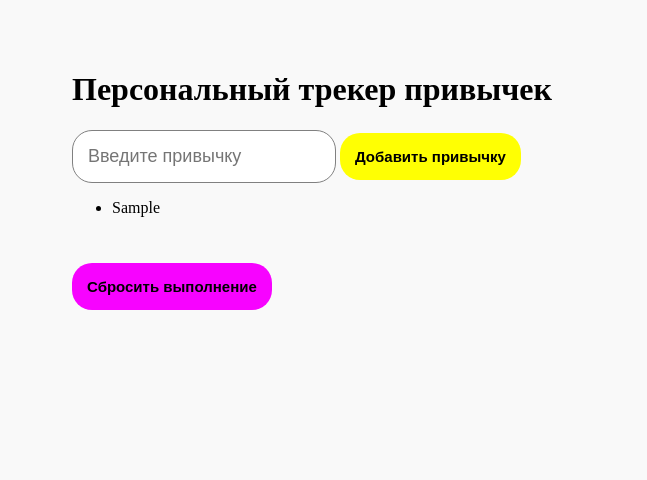
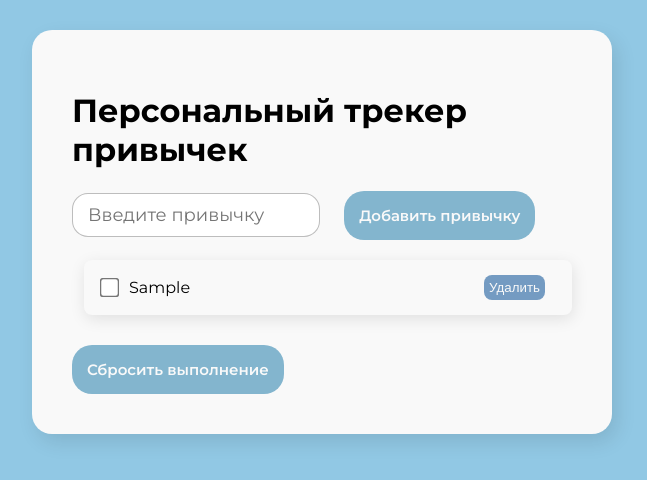
Before and after one commit to Aida-Sagan/javascript_lessons, a plain HTML site: page web-storage/main.html in a window 1280 px wide. Both pictures are taken after typing "Sample" into the empty fields and a click on the button "Добавить привычку". Shown: the whole page, without its empty margins (318-965 px from the left). Drawn offline with Linux system fonts and the light colour scheme.

Commit message:
upgraded web-storage

```diff
--- a/web-storage/main.html
+++ b/web-storage/main.html
@@ -5,22 +5,22 @@
     <meta name="viewport" content="width=device-width, initial-scale=1.0">
     <title>Трекер привычек</title>
     <link rel="stylesheet" href="style.css">
+    <link rel="preconnect" href="https://fonts.googleapis.com">
+<link rel="preconnect" href="https://fonts.gstatic.com" crossorigin>
+<link href="https://fonts.googleapis.com/css2?family=Montserrat:ital,wght@0,100..900;1,100..900&family=Open+Sans:wght@300..800&family=Poppins:ital,wght@0,100;0,200;0,300;0,400;0,500;0,600;0,700;0,800;0,900;1,100;1,200;1,300;1,400;1,500;1,600;1,700;1,800;1,900&display=swap" rel="stylesheet">
 </head>
 <body>
     <!-- <input type="text" id="nameInput" placeholder="Ввести имя">
     <button id="saveBtn">Сохранить имя</button>
 
     <p id="greeting"></p> -->
-
-    <h1>Персональный трекер привычек</h1>
-    <input type="text" id="habitInput" placeholder="Введите привычку">
-    <button id="addHabitBtn">Добавить привычку</button>
-
-    <ul id="habitList">
-
-    </ul>
-
-    <button id="resetBtn">Сбросить выполнение</button>
+    <div class="habitTracker">
+        <h1>Персональный трекер привычек</h1>
+        <input type="text" id="habitInput" placeholder="Введите привычку">
+        <button id="addHabitBtn">Добавить привычку</button>
+        <div id="habitList"></div>
+        <button id="resetBtn">Сбросить выполнение</button>
+    </div>
 
     <script src="main.js"></script>
 </body>
--- a/web-storage/main.js
+++ b/web-storage/main.js
@@ -44,7 +44,7 @@ const addHabitBtn = document.getElementById('addHabitBtn');
 const habitList = document.getElementById('habitList');
 const resetBtn = document.getElementById('resetBtn');
 
-let habits = JSON.parse(localStorage.getItem('habits')) || [];
+const habits = JSON.parse(localStorage.getItem('habits') || '[]');
 
 //функция по сохранению привычки
 
@@ -55,15 +55,36 @@ function saveHabit() {
 function renderHabits() {
     habitList.innerHTML = '';
 
-    habits.forEach((habit, index) => {
-        const li = document.createElement('li');
-        li.textContent = habit.name;
-        if (habit.completedToday) {
-            li.classList.add('completed');
-            li.textContent += '(выполнено)';
+    habits.forEach((habit) => {
+        const div = document.createElement('div');
+        const checkbox = document.createElement('input');
+        checkbox.type = 'checkbox';
+        checkbox.checked = habit.isCompleted || false;
+
+        const label = document.createElement('label');
+        label.textContent = habit.name;
+        label.prepend(checkbox);
+
+        const btn = document.createElement('button');
+        btn.textContent = 'Удалить';
+        btn.classList.add('delete-btn');
+        btn.onclick = () => deleteHabit(habit);
+
+        checkbox.addEventListener('change', () => {
+            habit.isCompleted = checkbox.checked;
+            saveHabit();
+            renderHabits()
+        })
+
+        if (habit.isCompleted) {
+            div.classList.add('completed');
         }
 
-        habitList.appendChild(li);
+        div.appendChild(checkbox);
+        div.appendChild(label);
+        div.appendChild(btn);
+        habitList.appendChild(div);
+
     })
 }
 
@@ -72,7 +93,7 @@ addHabitBtn.addEventListener('click', () => {
     if (habitName) {
         habits.push({
             name: habitName,
-            completedToday: false
+            isCompleted: false
         })
         saveHabit();
         renderHabits();
@@ -81,9 +102,18 @@ addHabitBtn.addEventListener('click', () => {
 })
 
 resetBtn.addEventListener('click', () => {
-    habits.forEach(h => h.completedToday = false);
+    habits.forEach(h => h.isCompleted = false);
     saveHabit();
     renderHabits();
 })
 
+function deleteHabit(h) {
+    const index = habits.indexOf(h);
+    if (index !== -1) {
+        habits.splice(index, 1);
+        saveHabit();
+        renderHabits();
+    }
+}
+
 renderHabits();
--- a/web-storage/style.css
+++ b/web-storage/style.css
@@ -1,49 +1,99 @@
 body {
+    background-color: #91C8E4;
+    font-family: "Montserrat", sans-serif;
+    font-weight: 400;
+}
+
+
+.habitTracker {
     max-width: 500px;
     margin: 30px auto;
-    padding: 20px;
+    padding: 40px;
     border-radius: 20px;
     background-color: #f9f9f9;
+    box-shadow: 5px 8px 20px rgb(0, 0, 0, 0.1);
 }
 
 #habitInput {
-    padding: 15px;
+    padding: 10px 15px;
+    font-family: "Montserrat", sans-serif;
     font-size: 18px;
-    border-radius: 20px;
-    border: 1px solid gray;
+    border-radius: 16px;
+    border: 1px solid rgba(128, 128, 128, 0.516);
+    margin-right: 20px;
 }
+
 #habitInput:focus {
     outline: none;
 }
 
-
 #addHabitBtn {
     border-radius: 20px;
     padding: 15px;
+    font-family: "Montserrat", sans-serif;
     font-size: 15px;
-    background-color: rgb(255, 255, 3);
+    background-color: #83b5ce;
     border: none;
     font-weight: 600;
     cursor: pointer;
+    color: #f9f9f9;
 }
 
 #addHabitBtn:hover {
-    background-color: burlywood;
+    background-color: #749BC2;
+    box-shadow: 2px 5px 17px #749BC2;
 }
 
 #resetBtn {
     border-radius: 20px;
     padding: 15px;
+    font-family: "Montserrat", sans-serif;
     font-size: 15px;
-    background-color: rgb(247, 3, 255);
+    background-color: #83b5ce;
     border: none;
     font-weight: 600;
     cursor: pointer;
     margin-top: 30px;
+    color: #f9f9f9;
 }
 
 #resetBtn:hover {
-    background-color: blueviolet;
+    background-color: #749BC2;
+    box-shadow: 2px 5px 17px #749BC2;
+}
+
+#habitList {
+    display: flex;
+    flex-direction: column;
+    gap: 10px;
+    margin-top: 20px;
+}
+
+#habitList div {
+    display: flex;
+    flex-direction: row;
+    gap: 10px;
+    margin-left: 12px;
+    background-color: #f9f9f9;
+    padding: 15px;
+    border-radius: 8px;
+    box-shadow: 1px 4px 16px rgb(0, 0, 0, 0.1);
+    align-items: center;
+}
+
+#habitList div input[type="checkbox"] {
+    transform: scale(1.5);
+    accent-color: #91C8E4;
+}
+
+.delete-btn {
+    padding: 5px;
+    background-color: #749BC2;
+    cursor: pointer;
+    border: none;
+    color: #f9f9f9;
+    border-radius: 8px;
+    margin: auto 12px auto auto;
 }
 
 .completed {
```
